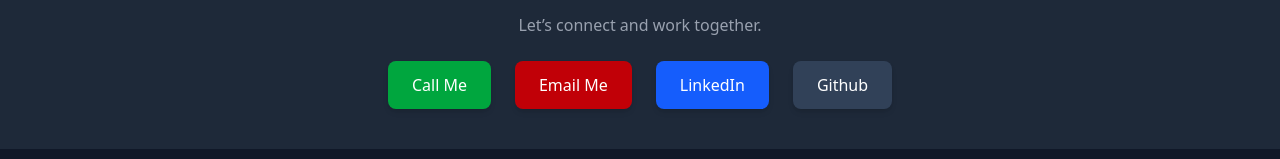
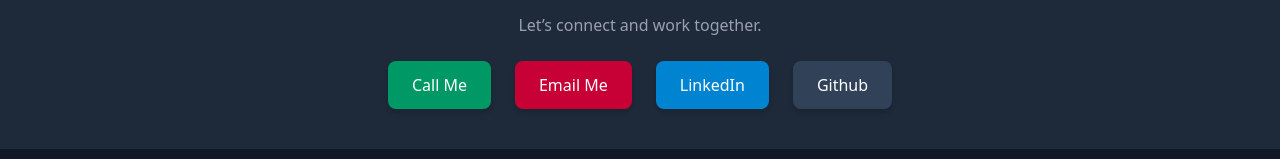
Before and after one commit to kenan-sa/C.V, a plain HTML site: page index.html in a window 1280 px wide. Shown: the part 2740-2899 px from the top of the page. Drawn offline with nearby package versions, Linux system fonts and the light colour scheme.

Commit message:
contact - add modern colors

```diff
--- a/index.html
+++ b/index.html
@@ -294,21 +294,21 @@
         <div class="flex flex-wrap justify-center gap-4 sm:gap-6">
           <a
             href="tel:+972502966077"
-            class="bg-green-600 hover:bg-green-700 text-white px-6 py-3 rounded-lg shadow-md transition"
+            class="bg-emerald-600 hover:bg-emerald-700 text-white px-6 py-3 rounded-lg shadow-md transition"
           >
             Call Me
           </a>
 
           <a
             href="mailto:sabag.kenan@gmail.com"
-            class="bg-red-700 hover:bg-red-800 text-white px-6 py-3 rounded-lg shadow-md transition"
+            class="bg-rose-700 hover:bg-rose-800 text-white px-6 py-3 rounded-lg shadow-md transition"
           >
             Email Me
           </a>
 
           <a
             href="https://www.linkedin.com/in/kenan-sabag-26251b273"
-            class="bg-blue-600 hover:bg-blue-700 text-white px-6 py-3 rounded-lg shadow-md transition"
+            class="bg-sky-600 hover:bg-sky-700 text-white px-6 py-3 rounded-lg shadow-md transition"
           >
             LinkedIn
           </a>
```
